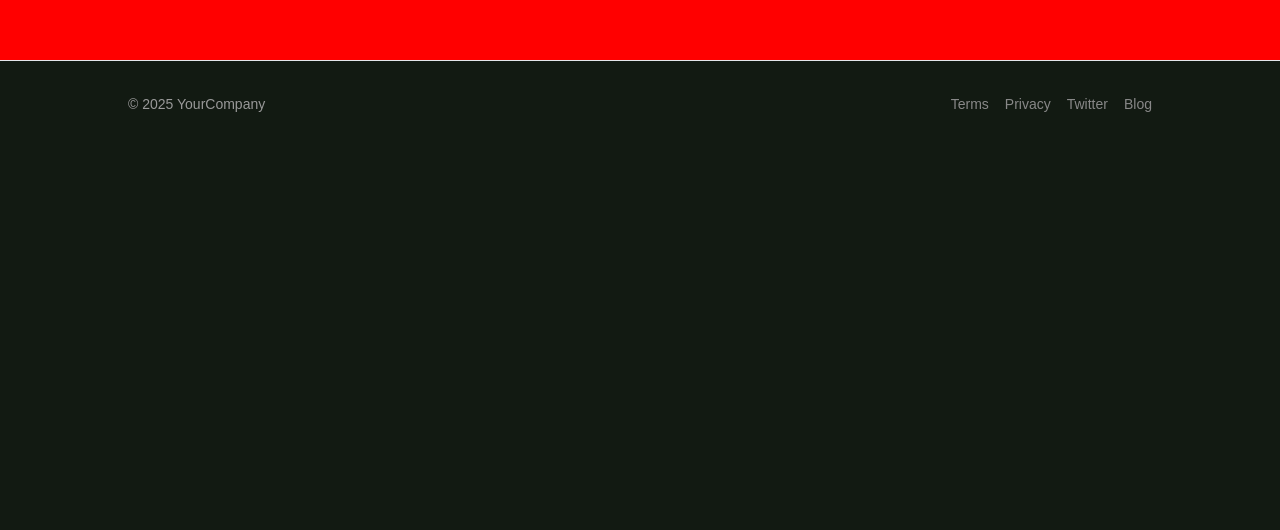
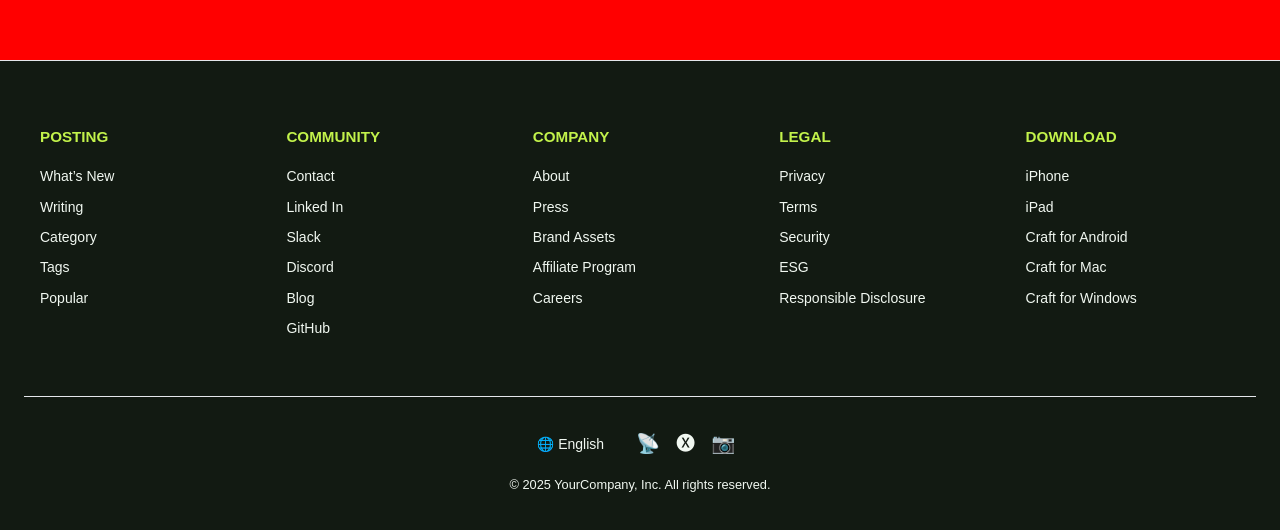
Before and after one commit to jho951/FrontEnd, a Next.js app: page / in a window 1280 px wide. Shown: the part 3240-3770 px from the top of the page. Before the commit the page ends 3395 px from the top, so only its background shows below. Built offline with nearby package versions, Linux system fonts and the light colour scheme; no server answers; a web font is replaced by a local one.

Commit message:
feat: footer 구성 요소 적용

```diff
--- /dev/null
+++ b/src/components/common/accessibility/FooterNav.tsx
@@ -0,0 +1,39 @@
+import Link from 'next/link';
+import { FooterNavProps } from '@/types';
+
+import styles from '@/styles/footer/Footer.module.css';
+
+export default function FooterNav({ title, links, external = false }: FooterNavProps) {
+  return (
+    <div className={styles.column}>
+      <h3 className={styles.columnTitle}>{title}</h3>
+      <ul className={styles.linkList}>
+        {links.map(link => {
+          const key = `${link.label}-${link.href}`;
+          if (external || !link.href.startsWith('/')) {
+            return (
+              <li key={key}>
+                <a
+                  href={link.href}
+                  className={styles.link}
+                  target="_blank"
+                  rel="noopener noreferrer"
+                >
+                  {link.label}
+                </a>
+              </li>
+            );
+          }
+
+          return (
+            <li key={key}>
+              <Link href={link.href}>
+                <span className={styles.link}>{link.label}</span>
+              </Link>
+            </li>
+          );
+        })}
+      </ul>
+    </div>
+  );
+}
--- /dev/null
+++ b/src/components/common/accessibility/FooterSns.tsx
@@ -0,0 +1,23 @@
+import styles from '@/styles/footer/Footer.module.css';
+
+export default function FooterSns() {
+  return (
+    <div className={styles.bottom}>
+      <div className={styles.languageAndIcons}>
+        <span>🌐 English</span>
+        <div className={styles.icons}>
+          <a href="#">
+            <span>📡</span>
+          </a>
+          <a href="#">
+            <span>🅧</span>
+          </a>
+          <a href="#">
+            <span>📷</span>
+          </a>
+        </div>
+      </div>
+      <p className={styles.copy}>&copy; 2025 YourCompany, Inc. All rights reserved.</p>
+    </div>
+  );
+}
--- a/src/components/layout/footer/Footer.tsx
+++ b/src/components/layout/footer/Footer.tsx
@@ -1,28 +1,21 @@
-import Link from 'next/link';
+import FooterNav from '@/components/common/accessibility/FooterNav';
+import FooterSns from '@/components/common/accessibility/FooterSns';
+
+import { FOOTER_LINK } from '@/constants/link';
+
 import styles from '@/styles/footer/Footer.module.css';
 
-export default function Footer() {
+function Footer() {
   return (
     <footer className={styles.footer}>
-      <div className={styles.inner}>
-        <p className={styles.copy}>© {new Date().getFullYear()} YourCompany</p>
-        <ul className={styles.links}>
-          <li>
-            <Link href="/terms">Terms</Link>
-          </li>
-          <li>
-            <Link href="/privacy">Privacy</Link>
-          </li>
-          <li>
-            <a href="https://twitter.com/yourhandle" target="_blank" rel="noopener noreferrer">
-              Twitter
-            </a>
-          </li>
-          <li>
-            <a href="/blog">Blog</a>
-          </li>
-        </ul>
+      <div className={styles.columns}>
+        {FOOTER_LINK.map((section, idx) => (
+          <FooterNav key={idx} title={section.title} links={section.links} />
+        ))}
       </div>
+      <FooterSns />
     </footer>
   );
 }
+
+export default Footer;
--- a/src/constants/link.ts
+++ b/src/constants/link.ts
@@ -1,3 +1,5 @@
+import { FooterSection } from '@/types';
+
 const HEADER_EXCLUDED_PATHS = ['/signin', '/signup'];
 const FOOTER_EXCLUDED_PATHS = ['/signin', '/signup'];
 
@@ -24,4 +26,79 @@
   { id: 4, href: '/test4', label: 'test4' },
 ];
 
-export { HEADER_EXCLUDED_PATHS, FOOTER_EXCLUDED_PATHS, NAV_LINK };
+const FOOTER_LINK: FooterSection[] = [
+  {
+    title: 'Posting',
+    external: false,
+    links: [
+      { label: 'What’s New', href: '/posts/latest' },
+      { label: 'Writing', href: '/write' },
+      { label: 'Category', href: '/categories' },
+      { label: 'Tags', href: '/tags' },
+      { label: 'Popular', href: '/posts/popular' },
+    ],
+  },
+  {
+    title: 'Community',
+    external: true,
+    links: [
+      { label: 'Contact', href: 'mailto:contact@yourdomain.com' },
+      { label: 'Linked In', href: 'https://www.linkedin.com/company/yourcompany' },
+      { label: 'Slack', href: 'https://yourdomain.slack.com' },
+      { label: 'Discord', href: 'https://discord.gg/yourinvite' },
+      { label: 'Blog', href: '/blog' },
+      { label: 'GitHub', href: 'https://github.com/yourorg' },
+    ],
+  },
+  {
+    title: 'Company',
+    external: false,
+    links: [
+      { label: 'About', href: '/about' },
+      { label: 'Press', href: '/press' },
+      { label: 'Brand Assets', href: '/brand-assets' },
+      { label: 'Affiliate Program', href: '/affiliate' },
+      { label: 'Careers', href: '/careers' },
+    ],
+  },
+  {
+    title: 'Legal',
+    external: true,
+    links: [
+      { label: 'Privacy', href: '/legal/privacy' },
+      { label: 'Terms', href: '/legal/terms' },
+      { label: 'Security', href: '/legal/security' },
+      { label: 'ESG', href: '/legal/esg' },
+      { label: 'Responsible Disclosure', href: '/legal/responsible-disclosure' },
+    ],
+  },
+
+  {
+    title: 'Download',
+    external: true,
+    links: [
+      {
+        label: 'iPhone',
+        href: 'https://apps.apple.com/app/id0000000000',
+      },
+      {
+        label: 'iPad',
+        href: 'https://apps.apple.com/app/id0000000000',
+      },
+      {
+        label: 'Craft for Android',
+        href: 'https://play.google.com/store/apps/details?id=com.yourcompany.craft',
+      },
+      {
+        label: 'Craft for Mac',
+        href: 'https://yourdomain.com/download/mac',
+      },
+      {
+        label: 'Craft for Windows',
+        href: 'https://yourdomain.com/download/windows',
+      },
+    ],
+  },
+];
+
+export { HEADER_EXCLUDED_PATHS, FOOTER_EXCLUDED_PATHS, NAV_LINK, FOOTER_LINK };
--- a/src/styles/footer/Footer.module.css
+++ b/src/styles/footer/Footer.module.css
@@ -1,54 +1,78 @@
 .footer {
-  width: 100%;
-  padding: 2rem 1.5rem;
-  background-color: var(--color-bg);
+  background: var(--color-bg);
+  color: var(--color-text);
+  padding: 4rem 1.5rem;
   border-top: 1px solid var(--color-gray);
   font-size: 0.875rem;
-  color: var(--color-text);
 }
 
-.inner {
-  max-width: 1024px;
+.columns {
+  display: grid;
+  grid-template-columns: repeat(auto-fit, minmax(140px, 1fr));
+  gap: 2rem;
+  max-width: 1200px;
   margin: 0 auto;
-  display: flex;
-  flex-direction: row;
-  justify-content: space-between;
-  flex-wrap: wrap;
 }
 
-.copy {
-  color: #999;
-  margin-bottom: 0.5rem;
+.column {
+  min-width: 140px;
 }
 
-.links {
+.columnTitle {
+  font-weight: 600;
+  margin-bottom: 1rem;
+  color: var(--color-heading);
+  font-size: 0.95rem;
+  text-transform: uppercase;
+}
+
+.linkList {
   list-style: none;
-  display: flex;
-  gap: 1rem;
   padding: 0;
   margin: 0;
 }
 
-.links a {
+.link {
+  display: block;
+  margin-bottom: 0.5rem;
+  color: var(--color-text);
   text-decoration: none;
-  color: #888;
-  transition: color 0.2s ease;
+  transition: color 0.3s;
 }
 
-.links a:hover {
-  color: var(--color-primary);
+.link:hover {
+  color: var(--color-accent);
 }
 
-@media (max-width: 700px) {
-  .inner {
-    flex-direction: column;
-    align-items: start;
-    text-align: left;
-  }
+.bottom {
+  margin-top: 3rem;
+  padding-top: 2rem;
+  border-top: 1px solid var(--color-gray);
+  text-align: center;
+}
 
-  .links {
-    margin-top: 0.75rem;
-    justify-content: center;
-    flex-wrap: wrap;
-  }
+.languageAndIcons {
+  display: flex;
+  justify-content: center;
+  align-items: center;
+  gap: 1.5rem;
+  flex-wrap: wrap;
+  margin-bottom: 1rem;
+  color: var(--color-text);
 }
+
+.icons a {
+  margin: 0 0.5rem;
+  font-size: 1.2rem;
+  color: var(--color-text);
+  transition: color 0.3s;
+}
+
+.icons a:hover {
+  color: var(--color-accent);
+}
+
+.copy {
+  color: var(--color-text);
+  font-size: 0.8rem;
+}
--- /dev/null
+++ b/src/types/footer.ts
@@ -0,0 +1,23 @@
+interface FooterColumnProps {
+  title: string;
+  links: string[];
+}
+
+interface FooterLink {
+  label: string;
+  href: string;
+}
+
+interface FooterSection {
+  title: string;
+  links: FooterLink[];
+  external: boolean;
+}
+
+interface FooterNavProps {
+  title: string;
+  links: { label: string; href: string }[];
+  external?: boolean;
+}
+
+export type { FooterColumnProps, FooterLink, FooterSection, FooterNavProps };
--- a/src/types/index.ts
+++ b/src/types/index.ts
@@ -2,4 +2,5 @@
 export * from '@/types/button';
 export * from '@/types/banner';
 export * from '@/types/header';
+export * from '@/types/footer';
 export * from '@/types/navigation';
```
